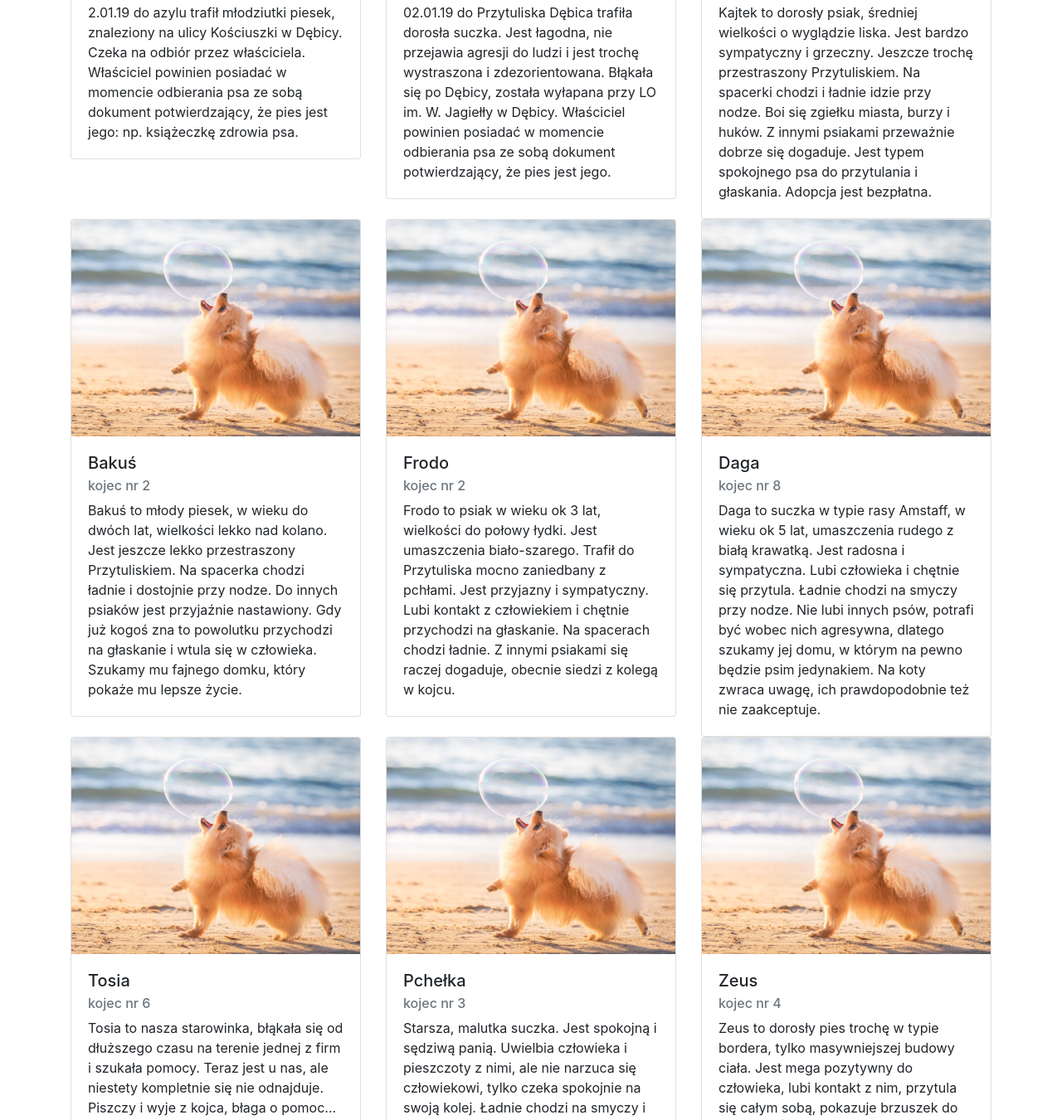
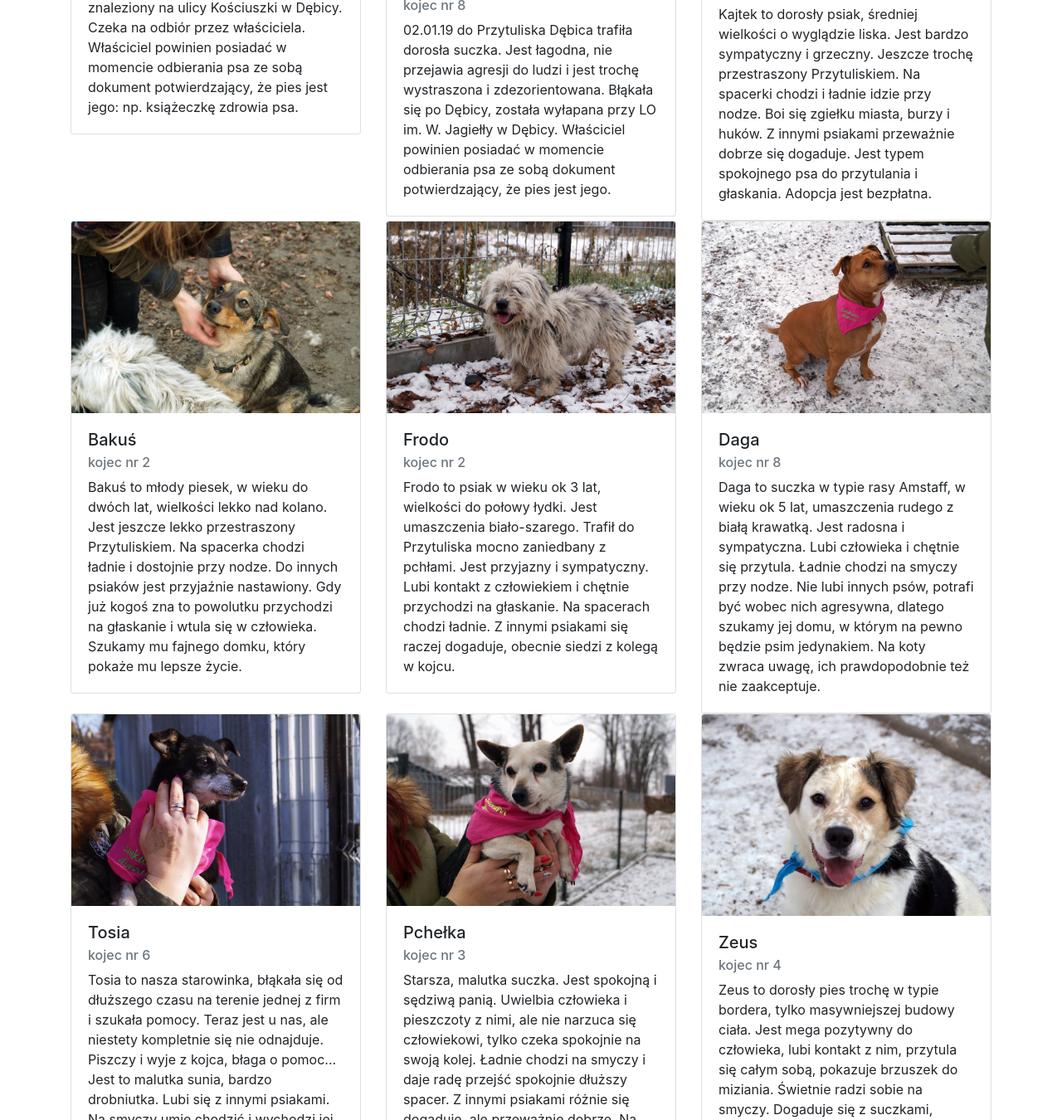
Before and after one commit to DominikaSzu/przytulisko, a plain HTML site: page index.html in a window 1280 px wide. Shown: the part 1993-3343 px from the top of the page at 83% size. Drawn offline with nearby package versions, Linux system fonts and the light colour scheme.

Commit message:
dog photos added

```diff
--- a/index.html
+++ b/index.html
@@ -107,7 +107,7 @@
 		<div class="row mt-4 mb-4">
 			<div class="col-md-4">
 				<div class="card">
-					<img src="img/dogs/dog.jpg" alt="Pies Gucio" class="card-img-top">
+					<img src="img/dogs/gucio.jpg" alt="Pies Gucio" class="card-img-top">
 					<div class="card-body">
 						<h5 class="card-title">Gucio</h5>
 						<h6 class="card-subtitle text-muted mb-2">kojec nr 0</h6>
@@ -117,7 +117,7 @@
 			</div>
 			<div class="col-md-4">
 				<div class="card">
-					<img src="img/dogs/dog.jpg" alt="Pies Elza" class="card-img-top">
+					<img src="img/dogs/elza.jpg" alt="Pies Elza" class="card-img-top">
 					<div class="card-body">
 						<h5 class="card-title">Elza</h5>
 						<h6 class="card-subtitle text-muted mb-2">kojec nr 8</h6>
@@ -127,7 +127,7 @@
 			</div>
 			<div class="col-md-4">
 				<div class="card">
-					<img src="img/dogs/dog.jpg" alt="Pies Kajtek" class="card-img-top">
+					<img src="img/dogs/kajtek.jpg" alt="Pies Kajtek" class="card-img-top">
 					<div class="card-body">
 						<h5 class="card-title">Kajtek</h5>
 						<h6 class="card-subtitle text-muted mb-2">kojec nr 1</h6>
@@ -137,7 +137,7 @@
 			</div>
 			<div class="col-md-4">
 				<div class="card">
-					<img src="img/dogs/dog.jpg" alt="Pies Bakuś" class="card-img-top">
+					<img src="img/dogs/bakus.jpg" alt="Pies Bakuś" class="card-img-top">
 					<div class="card-body">
 						<h5 class="card-title">Bakuś</h5>
 						<h6 class="card-subtitle text-muted mb-2">kojec nr 2</h6>
@@ -147,7 +147,7 @@
 			</div>
 			<div class="col-md-4">
 				<div class="card">
-					<img src="img/dogs/dog.jpg" alt="Pies Frodo" class="card-img-top">
+					<img src="img/dogs/frodo.jpg" alt="Pies Frodo" class="card-img-top">
 					<div class="card-body">
 						<h5 class="card-title">Frodo</h5>
 						<h6 class="card-subtitle text-muted mb-2">kojec nr 2</h6>
@@ -157,7 +157,7 @@
 			</div>
 			<div class="col-md-4">
 				<div class="card">
-					<img src="img/dogs/dog.jpg" alt="Pies Daga" class="card-img-top">
+					<img src="img/dogs/daga.jpg" alt="Pies Daga" class="card-img-top">
 					<div class="card-body">
 						<h5 class="card-title">Daga</h5>
 						<h6 class="card-subtitle text-muted mb-2">kojec nr 8</h6>
@@ -167,7 +167,7 @@
 			</div>
 			<div class="col-md-4">
 				<div class="card">
-					<img src="img/dogs/dog.jpg" alt="Pies Tosia" class="card-img-top">
+					<img src="img/dogs/tosia.jpg" alt="Pies Tosia" class="card-img-top">
 					<div class="card-body">
 						<h5 class="card-title">Tosia</h5>
 						<h6 class="card-subtitle text-muted mb-2">kojec nr 6</h6>
@@ -177,7 +177,7 @@
 			</div>
 			<div class="col-md-4">
 				<div class="card">
-					<img src="img/dogs/dog.jpg" alt="Pies Pchełka" class="card-img-top">
+					<img src="img/dogs/pchelka.jpg" alt="Pies Pchełka" class="card-img-top">
 					<div class="card-body">
 						<h5 class="card-title">Pchełka</h5>
 						<h6 class="card-subtitle text-muted mb-2">kojec nr 3</h6>
@@ -187,7 +187,7 @@
 			</div>
 			<div class="col-md-4">
 				<div class="card">
-					<img src="img/dogs/dog.jpg" alt="Pies Zeus" class="card-img-top">
+					<img src="img/dogs/zeus.jpg" alt="Pies Zeus" class="card-img-top">
 					<div class="card-body">
 						<h5 class="card-title">Zeus</h5>
 						<h6 class="card-subtitle text-muted mb-2">kojec nr 4</h6>
```
Also changed, not shown: img/dogs/bakus.jpg (added), img/dogs/daga.jpg (added), img/dogs/elza.jpg (added), img/dogs/frodo.jpg (added), img/dogs/gucio.jpg (added), img/dogs/kajtek.jpg (added), img/dogs/pchelka.jpg (added), img/dogs/tosia.jpg (added), img/dogs/zeus.jpg (added).
